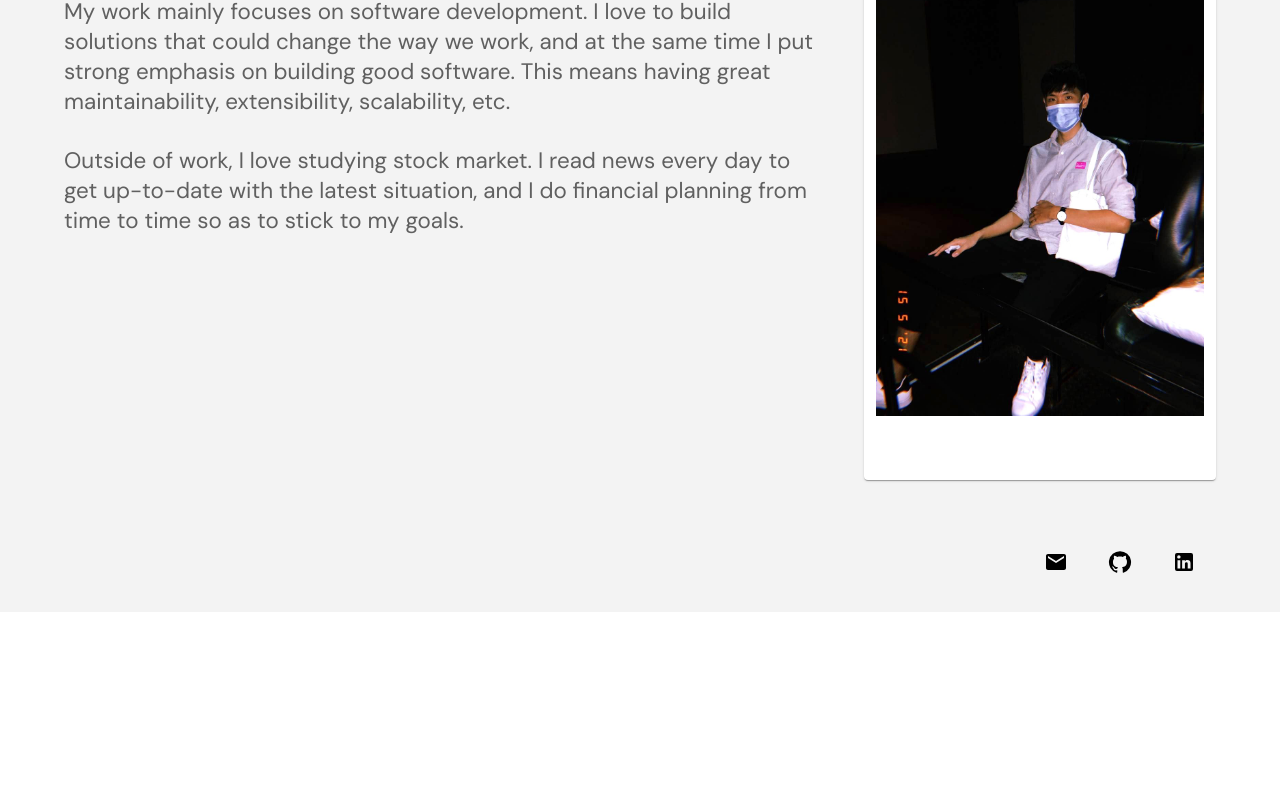
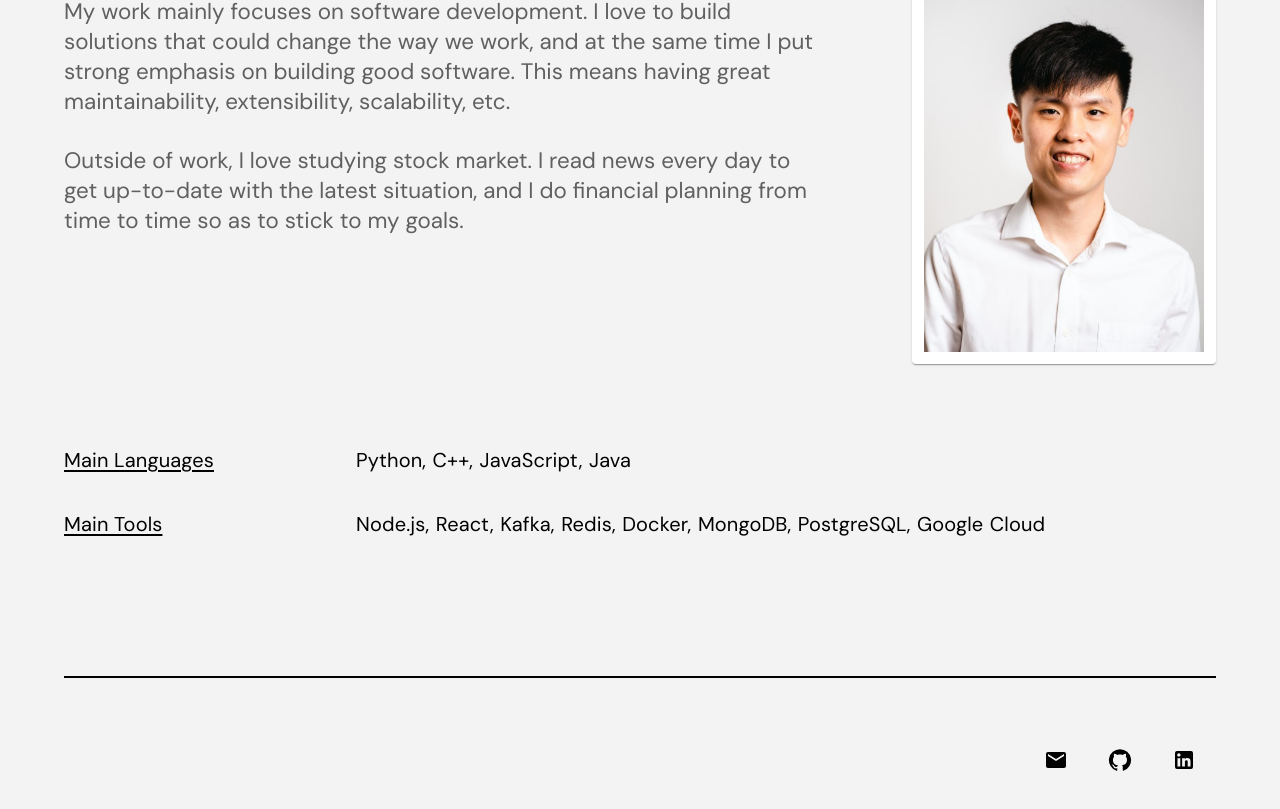
Before and after one commit to CookieHoodie/cookiehoodie.github.io, a React (Create React App) app: page / in a window 1280 px wide. Shown: the part 695-1504 px from the top of the page. Before the commit the page ends 1307 px from the top, so only its background shows below. Built offline with nearby package versions, Linux system fonts and the light colour scheme.

Commit message:
Added skills section

```diff
--- a/src/About.js
+++ b/src/About.js
@@ -42,12 +42,13 @@ function About() {
             justifyContent={{ xs: "center", md: "right" }}
             order={{ xs: 1, md: 2 }}
           >
-            <Card sx={{ px: 1.5, paddingTop: 1.5, paddingBottom: 8 }}>
+            {/* <Card sx={{ px: 1.5, paddingTop: 1.5, paddingBottom: 8 }}> */}
+            <Card sx={{ p: 1.5 }}>
               <CardMedia
                 component="img"
                 image="portrait.jpg"
                 alt="Portrait"
-                sx={{ maxWidth: 350 }}
+                sx={{ maxWidth: {sm: 350, lg: 280} }}
               />
             </Card>
           </Grid>
--- a/src/App.js
+++ b/src/App.js
@@ -1,9 +1,12 @@
 import "@fontsource/dm-sans";
 import { ThemeProvider, createTheme } from "@mui/material/styles";
+
+import Header from "./Header";
 import Intro from "./Intro";
-import Header from "./Header";
+import About from "./About";
+import Skills from "./Skills";
 import Footer from "./Footer";
-import About from "./About";
+
 
 const fontTheme = createTheme({
   custom: {
@@ -27,6 +30,14 @@ const fontTheme = createTheme({
       defaultProps: {
         maxWidth: "lg"
       }
+    },
+    MuiDivider: {
+      styleOverrides: {
+        root: {
+          borderWidth: "1px",
+          borderColor: "black"
+        }
+      }
     }
   }
 });
@@ -37,6 +48,7 @@ function App() {
         <Header />
         <Intro />
         <About />
+        <Skills />
         <Footer />
     </ThemeProvider>
   );
--- /dev/null
+++ b/src/Skills.js
@@ -0,0 +1,47 @@
+import { Typography } from "@mui/material";
+import Box from "@mui/material/Box";
+import Grid from "@mui/material/Grid";
+import { Container } from "@mui/system";
+
+import Divider from '@mui/material/Divider';
+
+const skills = [
+  { title: "Main Languages", details: "Python, C++, JavaScript, Java" },
+  {
+    title: "Main Tools",
+    details: "Node.js, React, Kafka, Redis, Docker, MongoDB, PostgreSQL, Google Cloud",
+  },
+];
+
+function Skills() {
+  return (
+    <Box
+      sx={{
+        bgcolor: "background.default",
+        padding: (theme) => theme.custom.outerPadding,
+      }}
+    >
+      <Container>
+        {skills.map((skill) => (
+          <Grid key={skill.title} container spacing={2} py={2}>
+            <Grid item xs={12} sm={3}>
+              <Typography
+                variant="h6"
+                sx={{ textDecoration: "underline", textUnderlineOffset: 3 }}
+              >
+                {skill.title}
+              </Typography>
+            </Grid>
+            <Grid item xs={12} sm={9}>
+                {/* word spacing to make the skills look clearer */}
+              <Typography variant="h6" sx={{ wordSpacing: 1 }}>{skill.details}</Typography>
+            </Grid>
+          </Grid>
+        ))}
+        <Divider sx={{mt: 15}} />
+      </Container>
+    </Box>
+  );
+}
+
+export default Skills;
```
Also changed, not shown: public/portrait.jpg.
